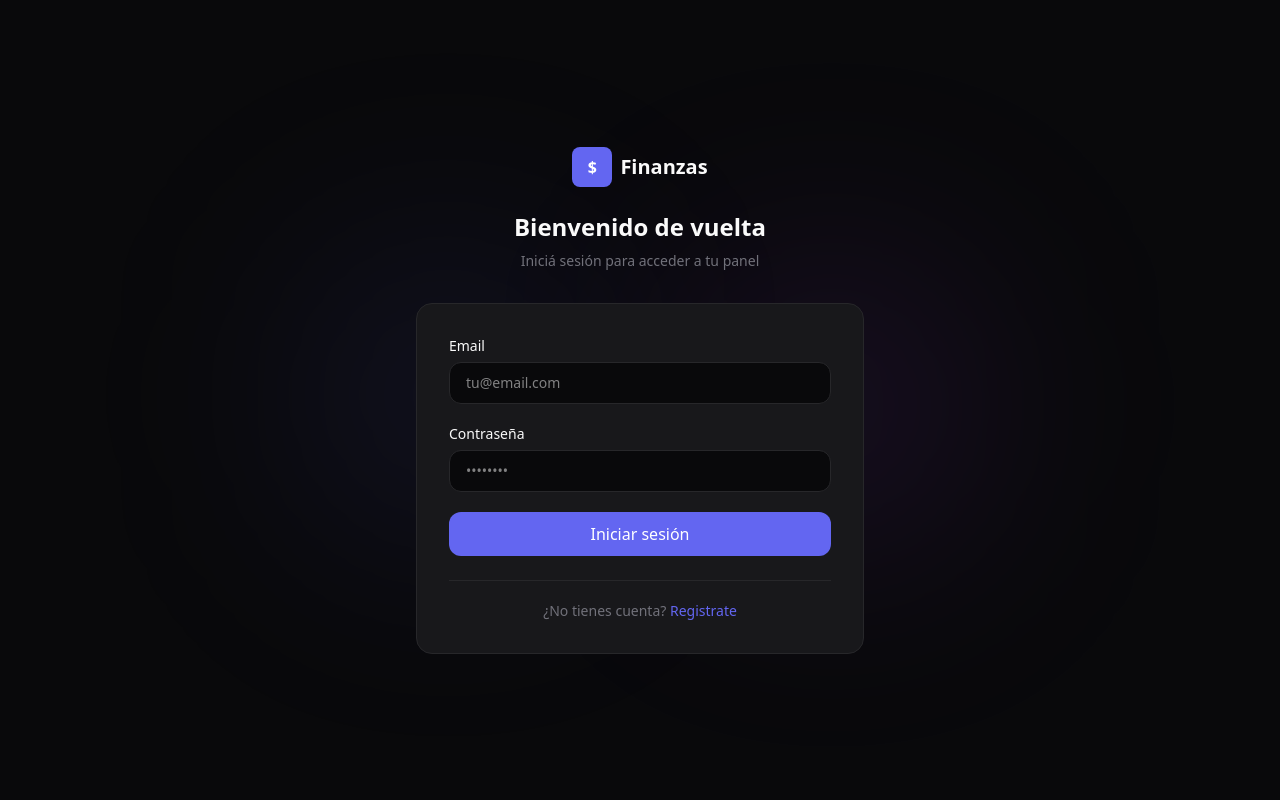
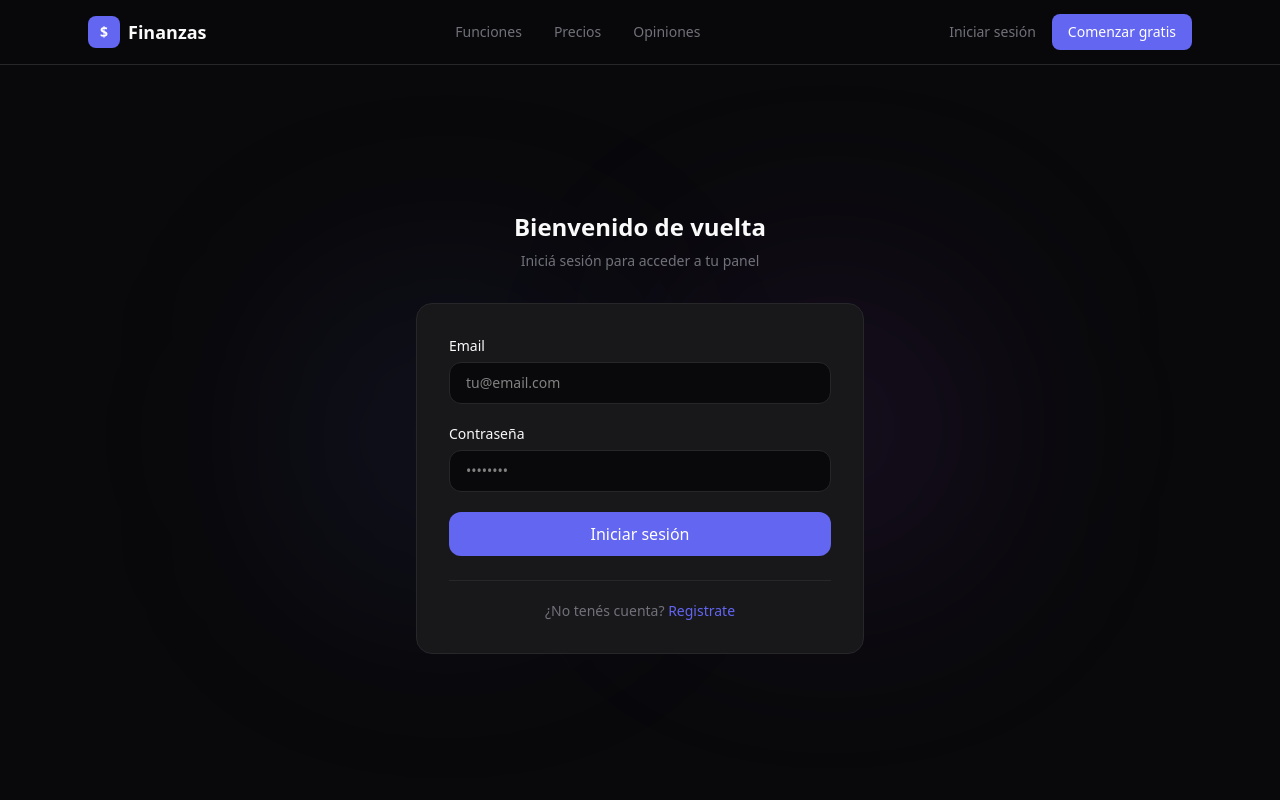
Before and after one commit to Alejandro-Mirena/panel-de-finanzas, a Next.js app in the folder client/: page /login in a window 1280 px wide. Shown: the top 800 px of the page. Built offline with nearby package versions, Linux system fonts and the light colour scheme.

Commit message:
Centralize Navbar and Footer in layout, add ScrollToTop component

```diff
--- a/client/src/app/dashboard/page.tsx
+++ b/client/src/app/dashboard/page.tsx
@@ -63,7 +63,7 @@ export default function Dashboard() {
     .reduce((acc, t) => acc + t.amount, 0);
 
   return (
-    <div className="min-h-screen bg-background pt-20 px-4 sm:px-6">
+    <div className="min-h-screen bg-background px-4 sm:px-6 py-8">
       <div className="max-w-6xl mx-auto space-y-6 sm:space-y-8">
         <h2 className="text-xl sm:text-2xl font-bold">Dashboard</h2>
 
--- a/client/src/app/layout.tsx
+++ b/client/src/app/layout.tsx
@@ -1,6 +1,7 @@
 import type { Metadata } from "next";
 import { Geist, Geist_Mono } from "next/font/google";
 import "./globals.css";
+import Shell from "@/components/Shell";
 
 const geistSans = Geist({
   variable: "--font-geist-sans",
@@ -27,7 +28,7 @@ export default function RootLayout({
       <body
         className={`${geistSans.variable} ${geistMono.variable} antialiased bg-background text-foreground min-h-screen`}
       >
-        {children}
+        <Shell>{children}</Shell>
       </body>
     </html>
   );
--- a/client/src/app/login/page.tsx
+++ b/client/src/app/login/page.tsx
@@ -26,7 +26,7 @@ export default function LoginPage() {
   };
 
   return (
-    <div className="min-h-screen flex items-center justify-center px-4 py-12">
+    <div className="min-h-[calc(100vh-4rem)] flex items-center justify-center px-4 py-12 relative">
       <div className="absolute inset-0 overflow-hidden">
         <div className="absolute top-1/3 left-1/4 w-64 h-64 bg-primary/15 rounded-full blur-[120px]" />
         <div className="absolute bottom-1/3 right-1/4 w-64 h-64 bg-purple-500/15 rounded-full blur-[120px]" />
@@ -34,12 +34,6 @@ export default function LoginPage() {
 
       <div className="relative z-10 w-full max-w-md">
         <div className="text-center mb-8">
-          <Link href="/" className="inline-flex items-center gap-2 mb-6">
-            <div className="w-10 h-10 rounded-lg bg-primary flex items-center justify-center">
-              <span className="text-white font-bold">$</span>
-            </div>
-            <span className="font-semibold text-xl">Finanzas</span>
-          </Link>
           <h1 className="text-2xl font-bold mb-2">Bienvenido de vuelta</h1>
           <p className="text-muted text-sm">
             Iniciá sesión para acceder a tu panel
@@ -90,7 +84,7 @@ export default function LoginPage() {
 
           <div className="mt-6 pt-5 border-t border-card-border text-center">
             <p className="text-muted text-sm">
-              ¿No tienes cuenta?{" "}
+              ¿No tenés cuenta?{" "}
               <Link
                 href="/register"
                 className="text-primary hover:text-primary-light transition-colors font-medium"
--- a/client/src/app/page.tsx
+++ b/client/src/app/page.tsx
@@ -1,21 +1,17 @@
-import Navbar from "@/components/landing/Navbar";
 import Hero from "@/components/landing/Hero";
 import Features from "@/components/landing/Features";
 import Pricing from "@/components/landing/Pricing";
 import Testimonials from "@/components/landing/Testimonials";
 import CTA from "@/components/landing/CTA";
-import Footer from "@/components/landing/Footer";
 
 export default function Home() {
   return (
     <>
-      <Navbar />
       <Hero />
       <Features />
       <Pricing />
       <Testimonials />
       <CTA />
-      <Footer />
     </>
   );
 }
--- a/client/src/app/register/page.tsx
+++ b/client/src/app/register/page.tsx
@@ -33,7 +33,7 @@ export default function RegisterPage() {
   };
 
   return (
-    <div className="min-h-screen flex items-center justify-center px-4 py-12">
+    <div className="min-h-[calc(100vh-4rem)] flex items-center justify-center px-4 py-12 relative">
       <div className="absolute inset-0 overflow-hidden">
         <div className="absolute top-1/3 right-1/4 w-64 h-64 bg-primary/15 rounded-full blur-[120px]" />
         <div className="absolute bottom-1/3 left-1/4 w-64 h-64 bg-purple-500/15 rounded-full blur-[120px]" />
@@ -41,12 +41,6 @@ export default function RegisterPage() {
 
       <div className="relative z-10 w-full max-w-md">
         <div className="text-center mb-8">
-          <Link href="/" className="inline-flex items-center gap-2 mb-6">
-            <div className="w-10 h-10 rounded-lg bg-primary flex items-center justify-center">
-              <span className="text-white font-bold">$</span>
-            </div>
-            <span className="font-semibold text-xl">Finanzas</span>
-          </Link>
           <h1 className="text-2xl font-bold mb-2">Creá tu cuenta</h1>
           <p className="text-muted text-sm">
             Empezá a organizar tus finanzas en minutos
@@ -129,7 +123,7 @@ export default function RegisterPage() {
 
           <div className="mt-6 pt-5 border-t border-card-border text-center">
             <p className="text-muted text-sm">
-              ¿Ya tienes cuenta?{" "}
+              ¿Ya tenés cuenta?{" "}
               <Link
                 href="/login"
                 className="text-primary hover:text-primary-light transition-colors font-medium"
--- /dev/null
+++ b/client/src/components/ScrollToTop.tsx
@@ -0,0 +1,27 @@
+"use client";
+
+import { useState, useEffect } from "react";
+
+export default function ScrollToTop() {
+  const [visible, setVisible] = useState(false);
+
+  useEffect(() => {
+    const onScroll = () => setVisible(window.scrollY > 400);
+    window.addEventListener("scroll", onScroll);
+    return () => window.removeEventListener("scroll", onScroll);
+  }, []);
+
+  if (!visible) return null;
+
+  return (
+    <button
+      onClick={() => window.scrollTo({ top: 0, behavior: "smooth" })}
+      className="fixed bottom-6 right-6 z-50 w-12 h-12 rounded-full bg-primary hover:bg-primary-light text-white shadow-lg shadow-primary/25 flex items-center justify-center transition-all hover:scale-110"
+      aria-label="Volver arriba"
+    >
+      <svg className="w-5 h-5" fill="none" viewBox="0 0 24 24" stroke="currentColor">
+        <path strokeLinecap="round" strokeLinejoin="round" strokeWidth={2} d="M5 15l7-7 7 7" />
+      </svg>
+    </button>
+  );
+}
--- /dev/null
+++ b/client/src/components/Shell.tsx
@@ -0,0 +1,16 @@
+"use client";
+
+import Navbar from "@/components/landing/Navbar";
+import Footer from "@/components/landing/Footer";
+import ScrollToTop from "@/components/ScrollToTop";
+
+export default function Shell({ children }: { children: React.ReactNode }) {
+  return (
+    <>
+      <Navbar />
+      <main className="pt-16">{children}</main>
+      <Footer />
+      <ScrollToTop />
+    </>
+  );
+}
```
